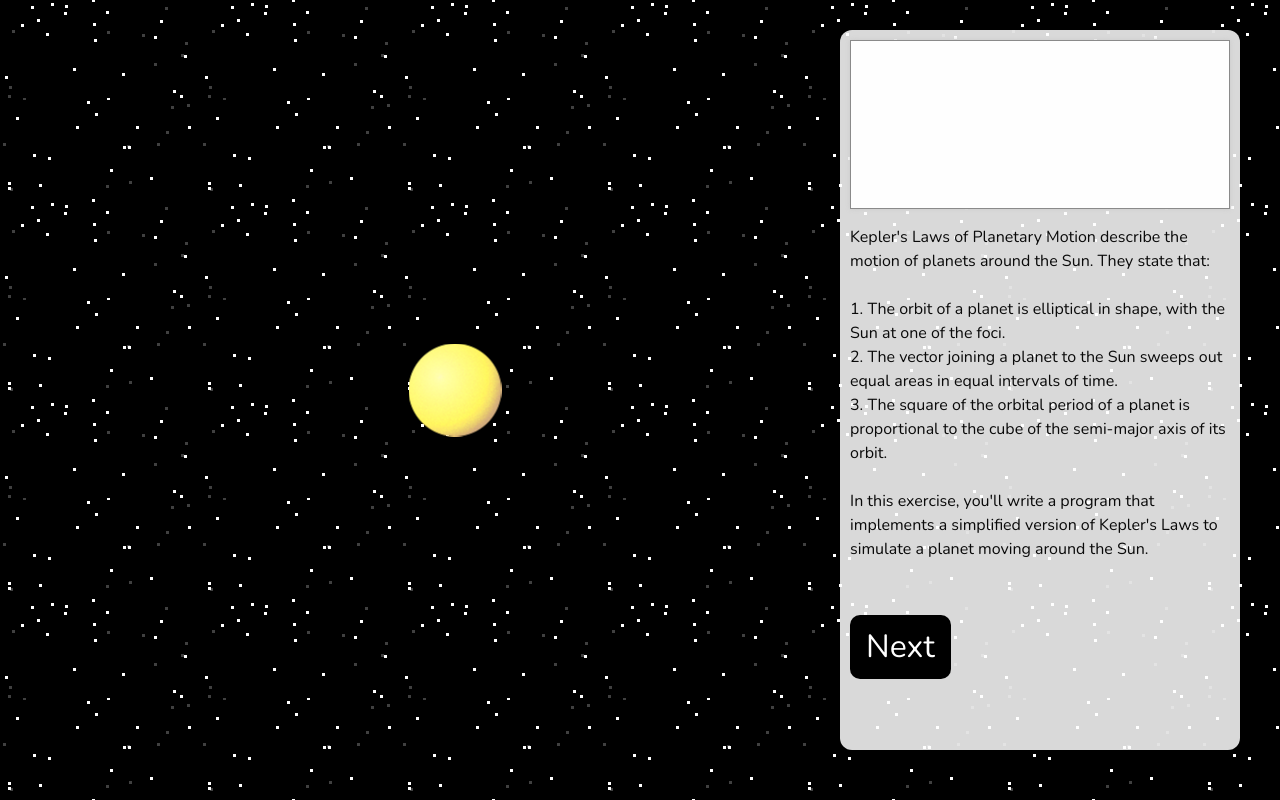
After one commit to Mariosunny/cs_summit_2017, a Django app: page /planets/ in a window 1280 px wide. The commit adds this page. Run offline with Django 3.2, Linux system fonts and the light colour scheme; some libraries are stand-ins or nearby versions.

Commit message:
Added planet simulator

```diff
--- a/web_app/main/urls.py
+++ b/web_app/main/urls.py
@@ -7,4 +7,5 @@ urlpatterns = [
 	url(r'^results/regex/$', views.results_regex, name='results_regex'),
 	url(r'^results/authorship/$', views.results_authorship, name='results_authorship'),
 	url(r'^authorship/$', views.Authorship.as_view(), name='authorship'),
+	url(r'^planets/$', views.Planets.as_view(), name='planets'),
 ]
--- a/web_app/main/views.py
+++ b/web_app/main/views.py
@@ -65,3 +65,9 @@ class Authorship(View):
 
 	title = "Authorship"
 	template_name = "authorship/main.html"
+
+
+class Planets(View):
+
+	title = "Planets"
+	template_name = "planets.html"
--- a/web_app/static/css/base.css
+++ b/web_app/static/css/base.css
@@ -18,6 +18,9 @@ h5 {
 	font-family: 'Nunito', sans-serif;
 }
 h6 {
+	font-family: 'Nunito', sans-serif;
+}
+button {
 	font-family: 'Nunito', sans-serif;
 }
 textarea {
--- /dev/null
+++ b/web_app/static/css/planets.css
@@ -0,0 +1,47 @@
+body {
+	background-image: url("/static/img/planets/background.png");
+}
+#panel {
+	background: rgba(255,255,255,0.85);
+	height: 90vh;
+	padding: 10px;
+	font-size: 16px;
+	border-radius: 12px;
+	overflow: auto;
+}
+#next {
+	background-color: black;
+	color: white;
+	border-radius: 10px;
+	padding: 16px;
+	transition-duration: 0.3s;
+	font-size: 32px;
+	margin-top: 30px;
+	cursor:pointer;
+}
+#next:hover {
+	background-color: #555555;
+	border-radius: 2px;
+}
+#restore-default {
+	background-color: #0000ff;
+	color: white;
+	border-radius: 10px;
+	padding: 8px;
+	transition-duration: 0.3s;
+	font-size: 18px;
+	margin-top: 15px;
+	cursor:pointer;
+	display: none;
+}
+#restore-default:hover {
+	background-color: #0000aa;
+	border-radius: 2px;
+}
+#code {
+	font-family: 'Inconsolata', monospace;
+	padding: 10px;
+	overflow: auto;
+	font-size: 16px;
+	resize: none;
+}
--- /dev/null
+++ b/web_app/static/js/planets.js
@@ -0,0 +1,321 @@
+$(function() {
+
+	var sun = new Image();
+	var earth = new Image();
+	var mars = new Image();
+	earth.src = "/static/img/planets/earth.png";
+	mars.src = "/static/img/planets/mars.png";
+	sun.src = "/static/img/planets/sun.png";
+	var code = $("#code");
+	var instructions = $("#instructions");
+	var restoreDefault = $("#restore-default");
+	var next = $("#next");
+	var newline = "<br/>";
+	var steps = [];
+	var currentStep;
+	var timestamp;
+	var util = app.util;
+
+	var a, b, off, t;
+	var validSimulation = false;
+
+	var canvas = document.getElementById('canvas');
+	canvas.width = document.getElementById('canvas-container').clientWidth;
+	canvas.height = document.getElementById('canvas-container').clientHeight;
+
+	code.keyup(function(event) {
+
+		checkSimulation();
+
+		var step = getCurrentStep();
+
+		if(!step.isComplete && step.checkComplete(getInput())) {
+
+			//util.postResults("authorship", util.currentTime() - timestamp, 1, currentStep - 1, sessionID, {"attempts": attempts.join("%")});
+			step.isComplete = true;
+			next.fadeIn(500);
+		}
+	});
+
+	next.click(function(event) {
+
+		if(getCurrentStep().isComplete) {
+
+			nextStep();
+		}
+	});
+
+	restoreDefault.click(function(event) {
+
+		code.val("earth = new Image(\"earth.png\")\noff=20\na=200\nb=100\ntime=0\nwhile True:\nearth.draw(off+a*cos(time),b*sin(time))\ntime=time+1");
+		off = 20; a = 200; b = 100; t = 1;
+	});
+
+	function getInput() {
+
+		return code.val().replace(/ /g, "").split("\n");
+	}
+
+	function Step(instructions, checkComplete, init) {
+
+		this.instructions = "";
+		this.checkComplete = checkComplete;
+		this.isComplete = false;
+		this.init = init || function() {};
+
+		for(var i = 0; i < instructions.length; i++) {
+
+			this.instructions += instructions[i] + newline;
+		}
+	}
+
+	Step.prototype.load = function() {
+
+		code.focus();
+		instructions.html(this.instructions);
+		this.init();
+
+		if(this.isComplete) {
+
+			next.fadeIn(500);
+		}
+	};
+
+	function nextStep() {
+
+		currentStep++;
+		next.hide();
+		getCurrentStep().load();
+		timestamp = util.currentTime();
+	}
+
+	var steps = [
+		new Step(["Kepler's Laws of Planetary Motion</b> describe the motion of planets around the Sun. They state that:", "",
+				"1. The orbit of a planet is elliptical in shape, with the Sun at one of the foci.",
+				"2. The vector joining a planet to the Sun sweeps out equal areas in equal intervals of time.",
+				"3. The square of the orbital period of a planet is proportional to the cube of the semi-major axis of its orbit.","",
+				"In this exercise, you'll write a program that implements a simplified version of Kepler's Laws to simulate a planet moving around the Sun."],
+			function(input) { return true; }
+			),
+		new Step(["First, we need to know how to create variables. <b>Variables</b> are used to store information in programs.","",
+				"To declare a variable and assign a value to it, we use an assignment statement.","",
+				"Type <code>x = 5</code> in the box above to create a variable named 'x' and assign it a value of 5."
+				],
+			function(input) {
+
+				return input[0] == "x=5";
+			}
+			),
+		new Step(["Variables can be named with more than one letter.",
+				"Type <code>month = 10</code> in the box to the left to create a variable named 'month' and assign it a value of 10."
+				],
+			function(input) {
+
+				return input[0] == "month=10";
+			},
+			function() {
+
+				code.val('');
+			}
+			),
+		new Step(["Type <code>month = 5</code> <b>after the first line</b> to re-assign <code>month</code> to a value of 5.","",
+				"Code is always executed from top to bottom, like reading a book."
+				],
+			function(input) {
+
+				return input[0] == "month=10" && input[1] == "month=5";
+			}
+			),
+		new Step(["Type <code>month = month + 10</code> to add 10 to <code>month</code>. Month will now be equal to 15."
+				],
+			function(input) {
+
+				return input[0] == "month=10" &&
+					input[1] == "month=5" &&
+					input[2] == "month=month+10";
+			}
+			),
+		new Step(["The parametric equations for an ellipse are as follows:","",
+				'<img src="https://latex.codecogs.com/png.latex?x(t)&space;=&space;x_{0}&space;&plus;&space;acos(t)"/>',
+				'<img src="https://latex.codecogs.com/png.latex?y(t)&space;=&space;bcos(t)"/>',"",
+				"Where",
+				"<i>x0</i> = horizontal offset",
+				"<i>a</i> = semi-major axis",
+				"<i>b</i> = semi-minor axis",
+				"<i>t</i> = time"
+				],
+			function(input) { return true; },
+			function() {
+
+				code.val('');
+				this.isComplete = true;
+			}
+			),
+		new Step(["The variable <code>earth</code> holds our image of earth, which is a png file.","",
+					"We'll need to create variables to store our input values, <i>x0</i>, <i>a</i>, and <i>b</i>.","",
+					"Type <code>off = 20</code> after the first two lines to create a variable named <code>off</code> and assign it a value of 20."
+				],
+			function(input) {
+
+				return input.includes('earth=newImage("earth.png")') &&
+					input.includes('off=20');
+			},
+			function() {
+
+				code.val('earth = new Image("earth.png")\n')
+			}
+			),
+		new Step(["After that, create a variable named <code>a</code> and assign it a value of 200.","",
+				"<code>a</code> represents the length of the semi-major axis."
+				],
+			function(input) {
+
+				return input.includes('earth=newImage("earth.png")') &&
+					input.includes('off=20') &&
+					input.includes("a=200");
+			}
+		),
+		new Step(["Create a variable named <code>b</code> and assign it a value of 100.","",
+				"<code>b</code> represents the length of the semi-minor axis."
+				],
+			function(input) {
+
+				return input.includes('earth=newImage("earth.png")') &&
+					input.includes('off=20') &&
+					input.includes("a=200") &&
+					input.includes("b=100");
+			}
+		),
+		new Step(["Finally, create a variable named <code>time</code> and assign it a value of 0.","",
+			"This variable will keep track of the running time of our simulation."
+				],
+			function(input) {
+
+				return input.includes('earth=newImage("earth.png")') &&
+					input.includes('off=20') &&
+					input.includes("a=200") &&
+					input.includes("b=100") &&
+					input.includes("time=0");
+			}
+		),
+		new Step(["Now, to the body of our program.","",
+			"Since our simulation will be continuously running, we'll need to ensure that our calculations of the position of the planet and the drawing of the planet on the canvas are running an infinite loop.","",
+			"To create an infinite loop, type <code>while True:</code>.","",
+			"Anything typed after the while loop will execute continuously."
+				],
+			function(input) {
+
+				return input.includes('earth=newImage("earth.png")') &&
+					input.includes('off=20') &&
+					input.includes("a=200") &&
+					input.includes("b=100") &&
+					input.includes("time=0") &&
+					input.includes("whileTrue:");
+			}
+		),
+		new Step(["Inside the while loop, we'll draw the image of the planet onto the canvas.","",
+			"The function to draw the image onto the canvas takes two arguments: the x coordinate of the image, and the y coordinate of the image. Arguments are separated by commas <code>,</code>.","",
+			"Type <code>earth.draw(off+a*cos(time), b*sin(time))</code>","",
+			"The x and y coordinates are determined by the previously shown formulae:","",
+			'<img src="https://latex.codecogs.com/png.latex?x(t)&space;=&space;x_{0}&space;&plus;&space;acos(t)"/>',
+			'<img src="https://latex.codecogs.com/png.latex?y(t)&space;=&space;bcos(t)"/>'
+				],
+			function(input) {
+
+				return input.includes('earth=newImage("earth.png")') &&
+					input.includes('off=20') &&
+					input.includes("a=200") &&
+					input.includes("b=100") &&
+					input.includes("time=0") &&
+					input.includes("whileTrue:") &&
+					input.includes("earth.draw(off+a*cos(time),b*sin(time))");
+			}
+		),
+		new Step(["Finally, we need to increment our time variable, so that the position of the planet actually changes.","",
+			"Type <code>time = time + 1</code>"
+				],
+			function(input) {
+
+				return input.includes('earth=newImage("earth.png")') &&
+					input.includes('off=20') &&
+					input.includes("a=200") &&
+					input.includes("b=100") &&
+					input.includes("time=0") &&
+					input.includes("whileTrue:") &&
+					input.includes("earth.draw(off+a*cos(time),b*sin(time))") &&
+					input.includes("time=time+1");
+			}
+		),
+		new Step(["Try changing the values of <code>a</code>, <code>b</code>, and <code>off</code> to see how it affects the movement of the planet.",
+				],
+			function(input) {
+
+				return true;
+			},
+			function() {
+
+				restoreDefault.show();
+			}
+		),
+		new Step(["In the last line, try changing the <code>1</code> to a higher value to see how it affects the movement of the planet.","",
+				"<b>Congratulations, you've completed this tutorial!</b>"
+				],
+			function(input) {
+
+				return false;
+			}
+		),
+	];
+
+	steps[0].isComplete = true;
+
+	function getCurrentStep() {
+
+		return steps[currentStep];
+	}
+
+	function checkSimulation() {
+
+		var rawInput = code.val().replace(/ /g, "");
+		var input = getInput();
+
+		if(input.includes('earth=newImage("earth.png")') &&
+			input.includes("time=0") &&
+			input.includes("whileTrue:") &&
+			/off=\d+/.test(rawInput) &&
+			/a=\d+/.test(rawInput) &&
+			/b=\d+/.test(rawInput) &&
+			/time=time\+\d+/.test(rawInput)) {
+
+			a = +(/a=\d+/.exec(rawInput)[0].split("=")[1]);
+			b = +(/b=\d+/.exec(rawInput)[0].split("=")[1]);
+			off = +(/off=\d+/.exec(rawInput)[0].split("=")[1]);
+			t = +(/time=time\+\d+/.exec(rawInput)[0].split("+")[1]);
+			validSimulation = true;
+		}
+	}
+
+	function draw() {
+		var ctx = canvas.getContext('2d');
+
+		ctx.globalCompositeOperation = 'destination-over';
+		ctx.clearRect(0, 0, canvas.width, canvas.height); // clear canvas
+
+		ctx.save();
+
+		ctx.drawImage(sun, canvas.width / 2 - sun.width / 2, canvas.height / 2 - sun.height / 2);
+
+		if(validSimulation) {
+
+			var time = t*(+new Date())/1000.0;
+			ctx.drawImage(earth, canvas.width / 2 - earth.width / 2 + off + a*Math.cos(time), canvas.height / 2 - earth.height / 2 + b*Math.sin(time));
+		}
+
+		window.requestAnimationFrame(draw);
+	}
+
+	window.requestAnimationFrame(draw);
+	currentStep = 0;
+	getCurrentStep().load();
+	timestamp = util.currentTime();
+});
--- /dev/null
+++ b/web_app/static/templates/planets.html
@@ -0,0 +1,26 @@
+{% extends "base.html" %}
+{% load static %}
+
+{% block css %}
+<link rel="stylesheet" href="{% static 'css/planets.css' %}">
+{% endblock %}
+
+
+{% block js %}
+<script src="{% static 'js/planets.js' %}"></script>
+{% endblock %}
+
+{% block body %}
+<div class="row" style="margin-top:30px;">
+	<div class="large-8 column" style="height:90vh;" id="canvas-container">
+		<canvas id="canvas" width=500 height=500></canvas>
+	</div>
+	<div id="panel" class="large-4 column">
+		<textarea id="code" autofocus rows="8" autocomplete="off" autocorrect="off" autocapitalize="off" spellcheck="false"></textarea>
+		<div id="instructions">
+		</div>
+		<button id="restore-default">Restore Default</button><br/>
+		<button id="next">Next</button>
+	</div>
+</div>
+{% endblock %}
```
Also changed, not shown: notes.txt (+8 -5 lines), web_app/static/img/planets/background.png (added), web_app/static/img/planets/earth.png (added), web_app/static/img/planets/equations.png (added), web_app/static/img/planets/mars.png (added), web_app/static/img/planets/sun.png (added).
